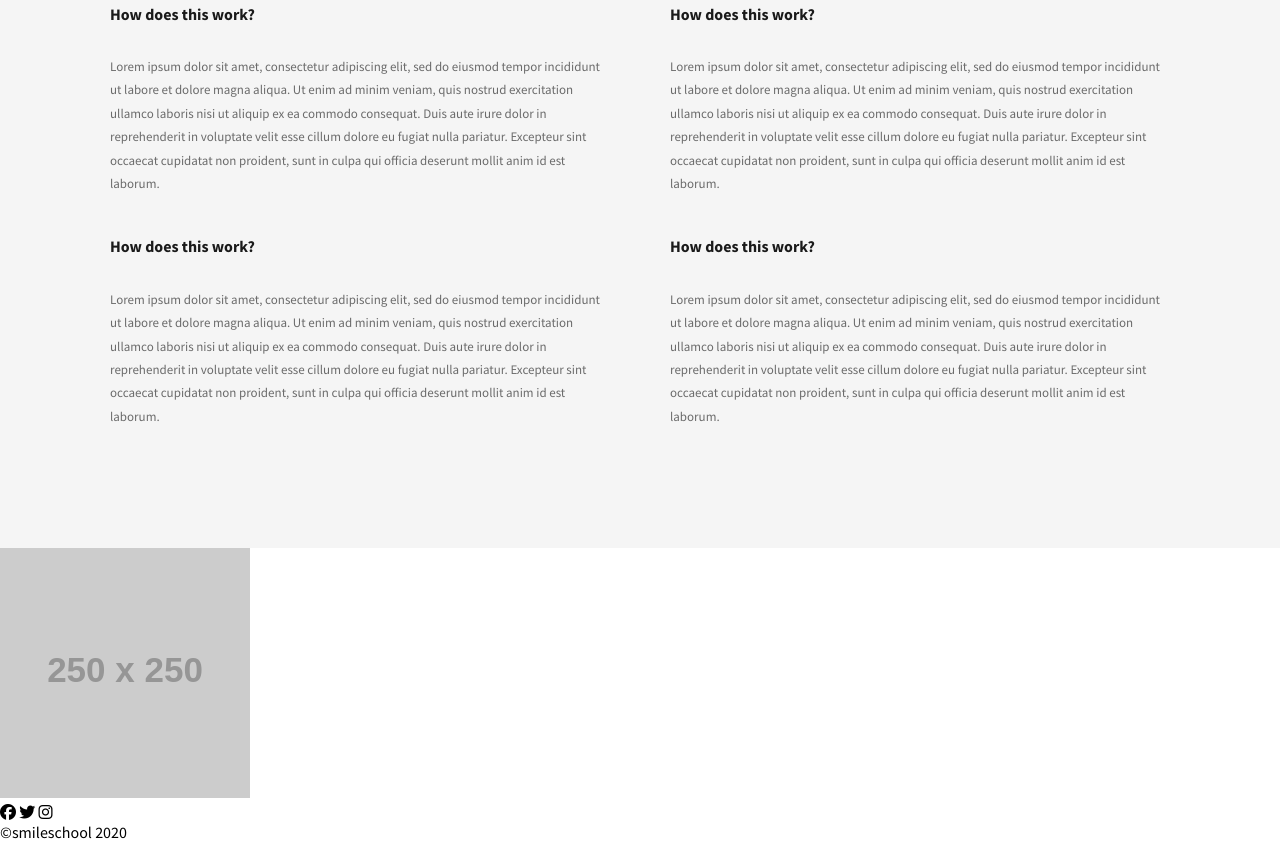
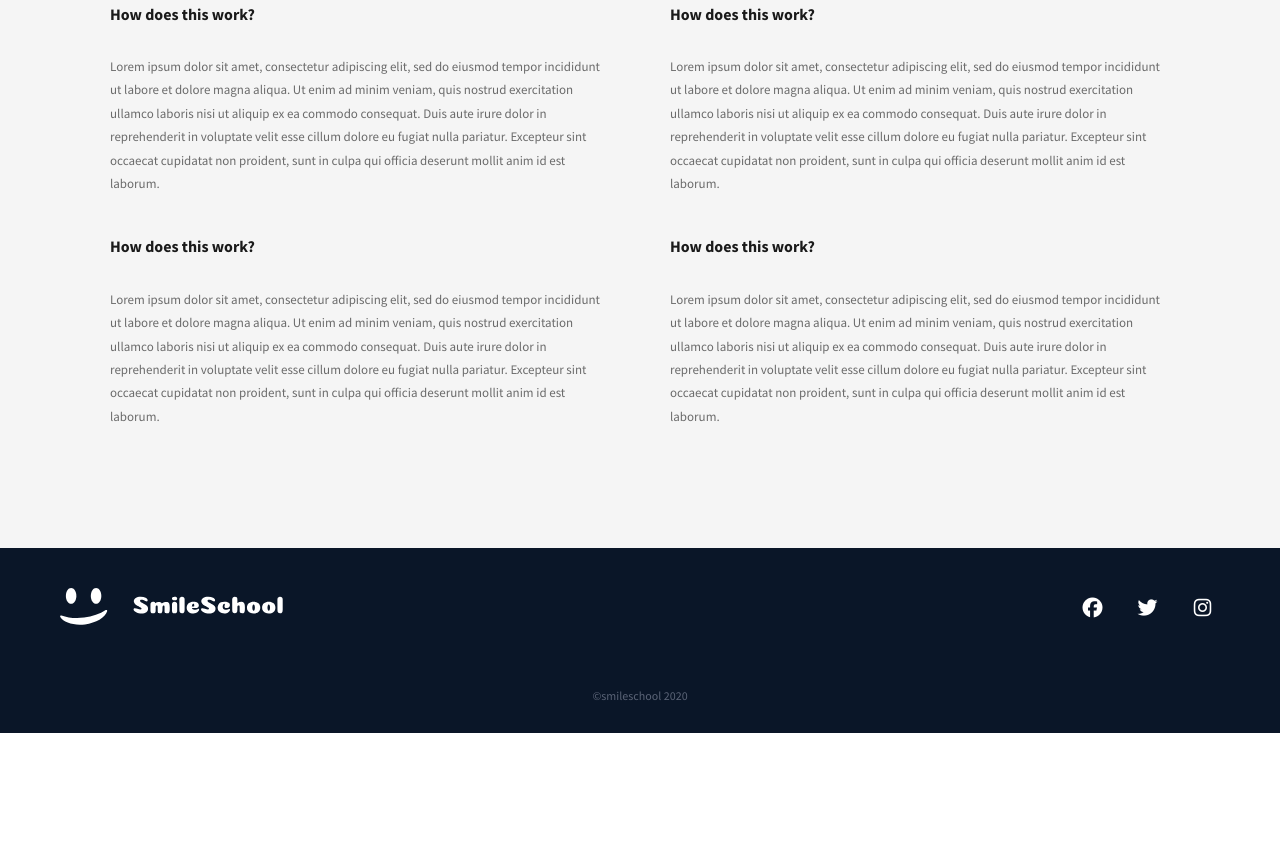
Before and after one commit to dev-baff/alx_html_css, a plain HTML site: page css_advanced/index.html in a window 1280 px wide. Shown: the part 2331-3173 px from the top of the page. After the commit the page ends 3064 px from the top, so only its background shows below. Drawn offline with Linux system fonts and the light colour scheme; placeholder pictures from the web are drawn by us.

Commit message:
feat: add footer

```diff
--- a/css_advanced/index.html
+++ b/css_advanced/index.html
@@ -261,9 +261,9 @@
       </section>
     </main>
     <footer>
-      <section>
+      <section class="social-media">
         <div>
-          <img src="https://fakeimg.pl/250x250?text=Sample+Logo" alt="logo" />
+          <img src="logo.svg" alt="logo" />
           <div>
             <i class="fa-brands fa-facebook"></i>
             <i class="fa-brands fa-twitter"></i>
--- a/css_advanced/styles.css
+++ b/css_advanced/styles.css
@@ -504,3 +504,62 @@ header nav a {
   line-height: 1.8;
   margin-bottom: 40px;
 }
+
+/* Footer Styles */
+footer {
+  background-color: #0a1628;
+  padding: 40px 60px 30px 60px;
+}
+
+.social-media > div:first-child {
+  display: flex;
+  justify-content: space-between;
+  align-items: center;
+  margin-bottom: 60px;
+}
+
+.social-media img {
+  height: 40px;
+  filter: brightness(0) invert(1);
+}
+
+.social-media > div:first-child > div {
+  display: flex;
+  gap: 20px;
+}
+
+.social-media i {
+  color: #ffffff;
+  font-size: 20px;
+  width: 35px;
+  height: 35px;
+  display: flex;
+  align-items: center;
+  justify-content: center;
+  cursor: pointer;
+  transition: opacity 0.2s;
+}
+
+.social-media i:hover {
+  opacity: 0.7;
+}
+
+.social-media p {
+  color: #5a6376;
+  font-size: 12px;
+  text-align: center;
+  margin: 0;
+}
+
+/* Responsive layout */
+@media (max-width: 768px) {
+  footer {
+    padding: 30px 20px 20px 20px;
+  }
+
+  .social-media > div:first-child {
+    flex-direction: column;
+    gap: 20px;
+    margin-bottom: 40px;
+  }
+}
```
